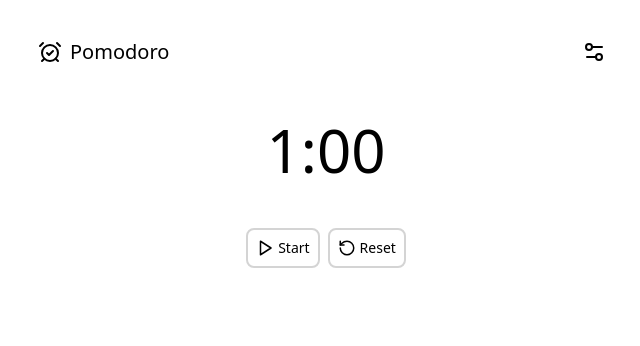
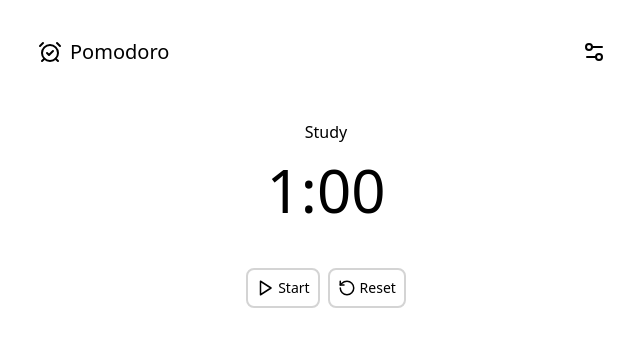
Before and after one commit to mattchastain/pomodoro, a React (Vite) app: page / in a window 1280 px wide. Shown: the top 346 px of the page, without its empty margins (314-954 px from the left). Built offline with nearby package versions, Linux system fonts and the light colour scheme.

Commit message:
add: break/study label

```diff
--- a/src/components/clock/clock.tsx
+++ b/src/components/clock/clock.tsx
@@ -4,9 +4,15 @@ interface TimerProps {
 	timerActive: boolean;
 	timeLeft: number;
 	setTimeLeft: React.Dispatch<React.SetStateAction<number>>;
+	isBreak: boolean;
 }
 
-export function Clock({ timerActive, timeLeft, setTimeLeft }: TimerProps) {
+export function Clock({
+	timerActive,
+	timeLeft,
+	setTimeLeft,
+	isBreak,
+}: TimerProps) {
 	useEffect(() => {
 		let interval: number;
 
@@ -25,8 +31,11 @@ export function Clock({ timerActive, timeLeft, setTimeLeft }: TimerProps) {
 	const seconds = timeLeft % 60;
 
 	return (
-		<div className='mx-auto text-6xl font-bold md:font-medium'>
-			{minutes}:{seconds < 10 ? `0${seconds}` : seconds}
+		<div className='flex flex-col gap-4 mx-auto text-center font-bold md:font-medium'>
+			<p>{isBreak ? 'Break' : 'Study'}</p>
+			<h2 className='text-6xl'>
+				{minutes}:{seconds < 10 ? `0${seconds}` : seconds}
+			</h2>
 		</div>
 	);
 }
```
